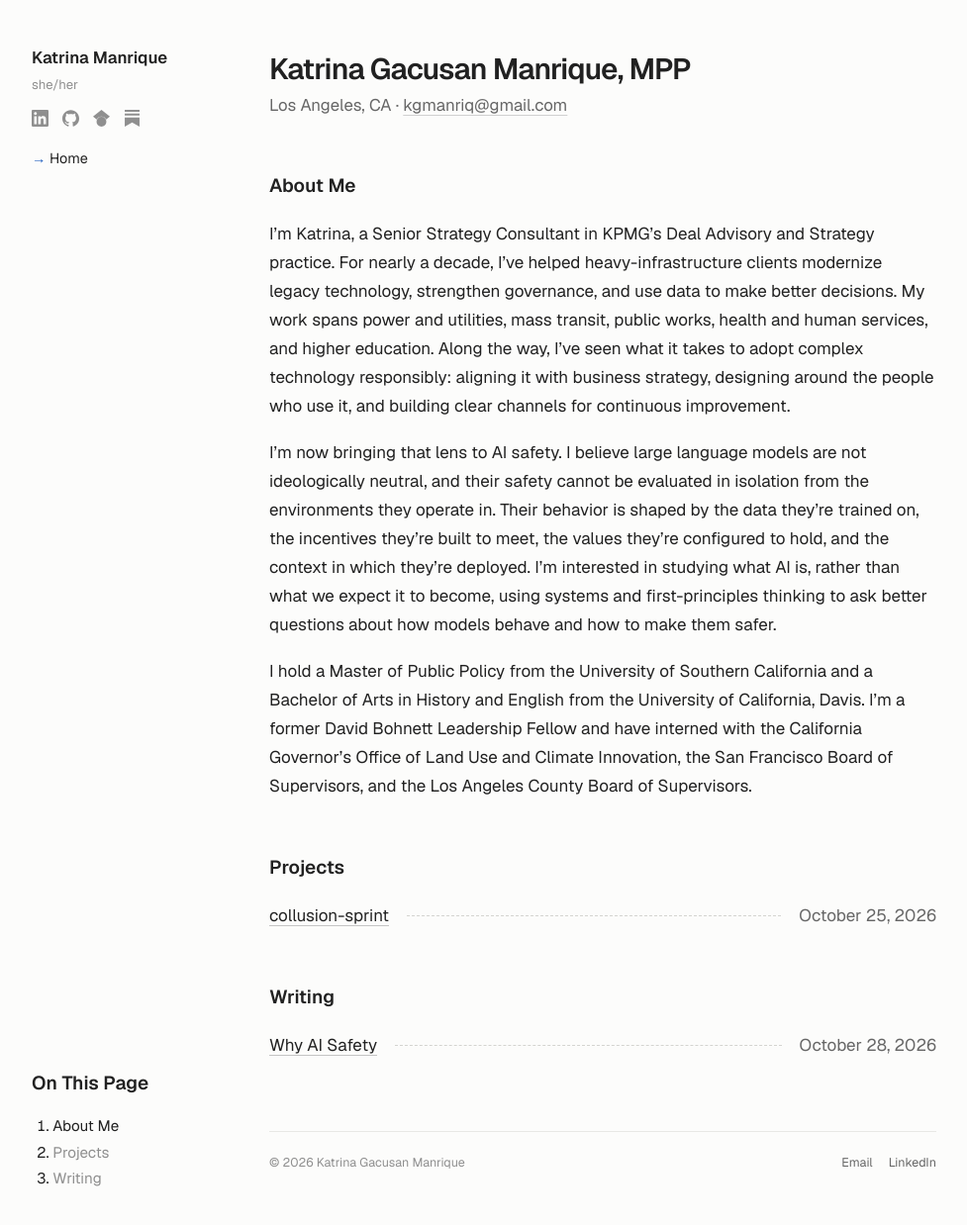
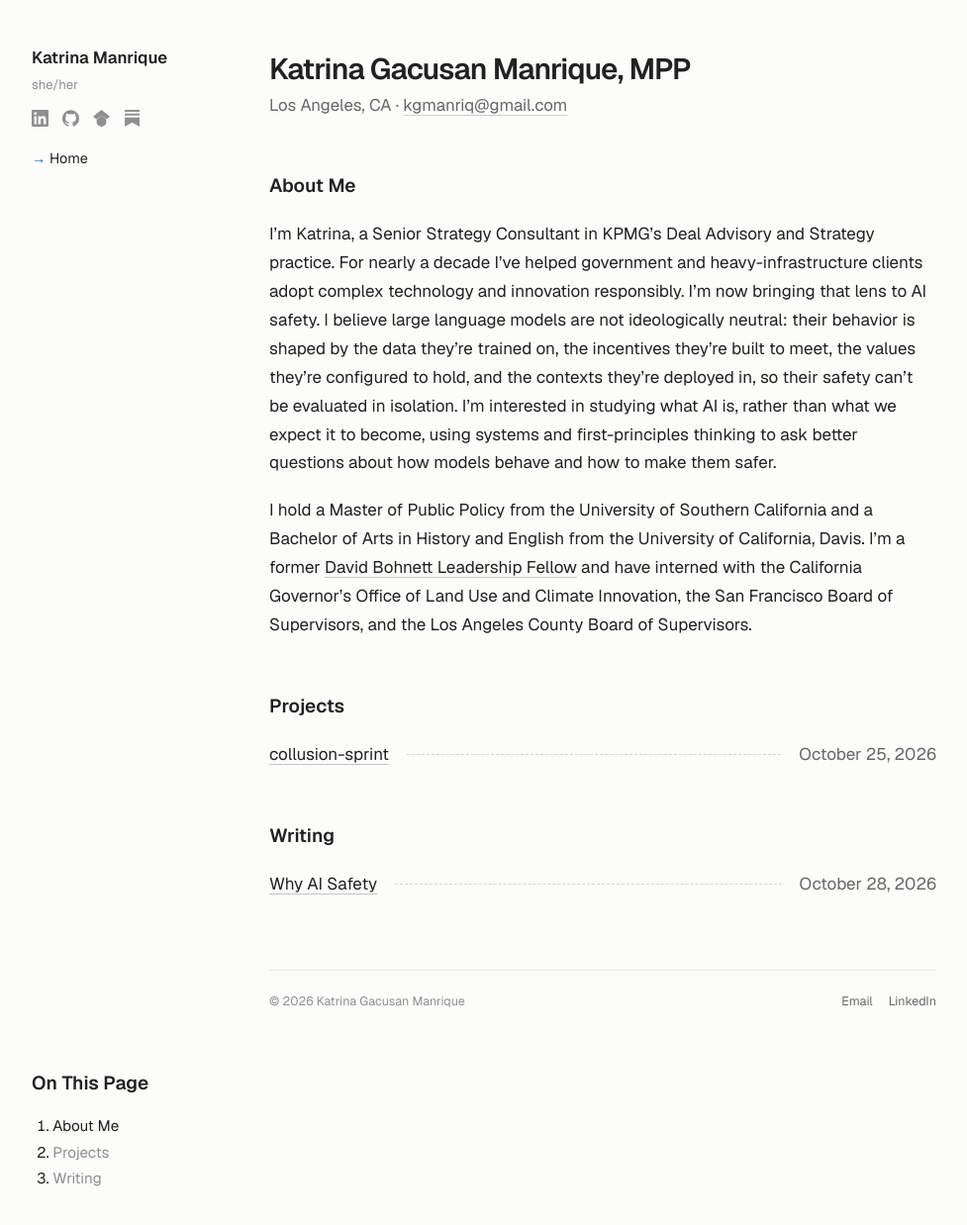
Before and after one commit to kgmanriq/kgmanriq.github.io, a Jekyll site: the page built from index.html, in a window 1280 px wide and 1249 px high. Shown: the top 1238 px of the window at 99% size, without its empty margins (16-993 px from the left). Built offline with Jekyll 4.4.1, drawn with Linux system fonts in a browser that asks for light colours.

Commit message:
Update About Me text and link Bohnett Fellowship
Co-Authored-By: Claude Opus 5.5 <noreply@anthropic.com>
Claude-Session: https://claude.ai/code/session_01EuuEgRVzQ3seSDn6GstdDW

```diff
--- a/index.html
+++ b/index.html
@@ -12,11 +12,9 @@ title: Home
 
 <h2 id="about-me">About Me</h2>
 
-<p>I’m Katrina, a Senior Strategy Consultant in KPMG’s Deal Advisory and Strategy practice. For nearly a decade, I’ve helped heavy-infrastructure clients modernize legacy technology, strengthen governance, and use data to make better decisions. My work spans power and utilities, mass transit, public works, health and human services, and higher education. Along the way, I’ve seen what it takes to adopt complex technology responsibly: aligning it with business strategy, designing around the people who use it, and building clear channels for continuous improvement.</p>
+<p>I’m Katrina, a Senior Strategy Consultant in KPMG’s Deal Advisory and Strategy practice. For nearly a decade I’ve helped government and heavy-infrastructure clients adopt complex technology and innovation responsibly. I’m now bringing that lens to AI safety. I believe large language models are not ideologically neutral: their behavior is shaped by the data they’re trained on, the incentives they’re built to meet, the values they’re configured to hold, and the contexts they’re deployed in, so their safety can’t be evaluated in isolation. I’m interested in studying what AI is, rather than what we expect it to become, using systems and first-principles thinking to ask better questions about how models behave and how to make them safer.</p>
 
-<p>I’m now bringing that lens to AI safety. I believe large language models are not ideologically neutral, and their safety cannot be evaluated in isolation from the environments they operate in. Their behavior is shaped by the data they’re trained on, the incentives they’re built to meet, the values they’re configured to hold, and the context in which they’re deployed. I’m interested in studying what AI is, rather than what we expect it to become, using systems and first-principles thinking to ask better questions about how models behave and how to make them safer.</p>
-
-<p>I hold a Master of Public Policy from the University of Southern California and a Bachelor of Arts in History and English from the University of California, Davis. I’m a former David Bohnett Leadership Fellow and have interned with the California Governor’s Office of Land Use and Climate Innovation, the San Francisco Board of Supervisors, and the Los Angeles County Board of Supervisors.</p>
+<p>I hold a Master of Public Policy from the University of Southern California and a Bachelor of Arts in History and English from the University of California, Davis. I’m a former <a href="https://www.bohnettfoundation.org/usc-price-la/">David Bohnett Leadership Fellow</a> and have interned with the California Governor’s Office of Land Use and Climate Innovation, the San Francisco Board of Supervisors, and the Los Angeles County Board of Supervisors.</p>
 
 <h2 id="projects">Projects</h2>
 
```
